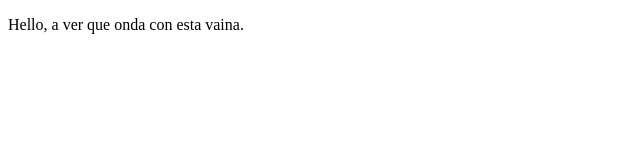
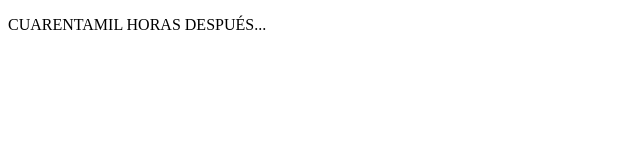
Before and after one commit to Drael7/Proyecto1, a plain HTML site: page index.html in a window 1280 px wide. Shown: the full height of the page, 0-640 px from the left. Drawn offline with Linux system fonts and the light colour scheme.

Commit message:
cambios agregados luego de 1000horas

```diff
--- a/index.html
+++ b/index.html
@@ -8,7 +8,7 @@
 </head>
 <body>
     <p>
-        Hello, a ver que onda con esta vaina.
+        CUARENTAMIL HORAS DESPUÉS...
     </p>
 </body>
 </html>
```
